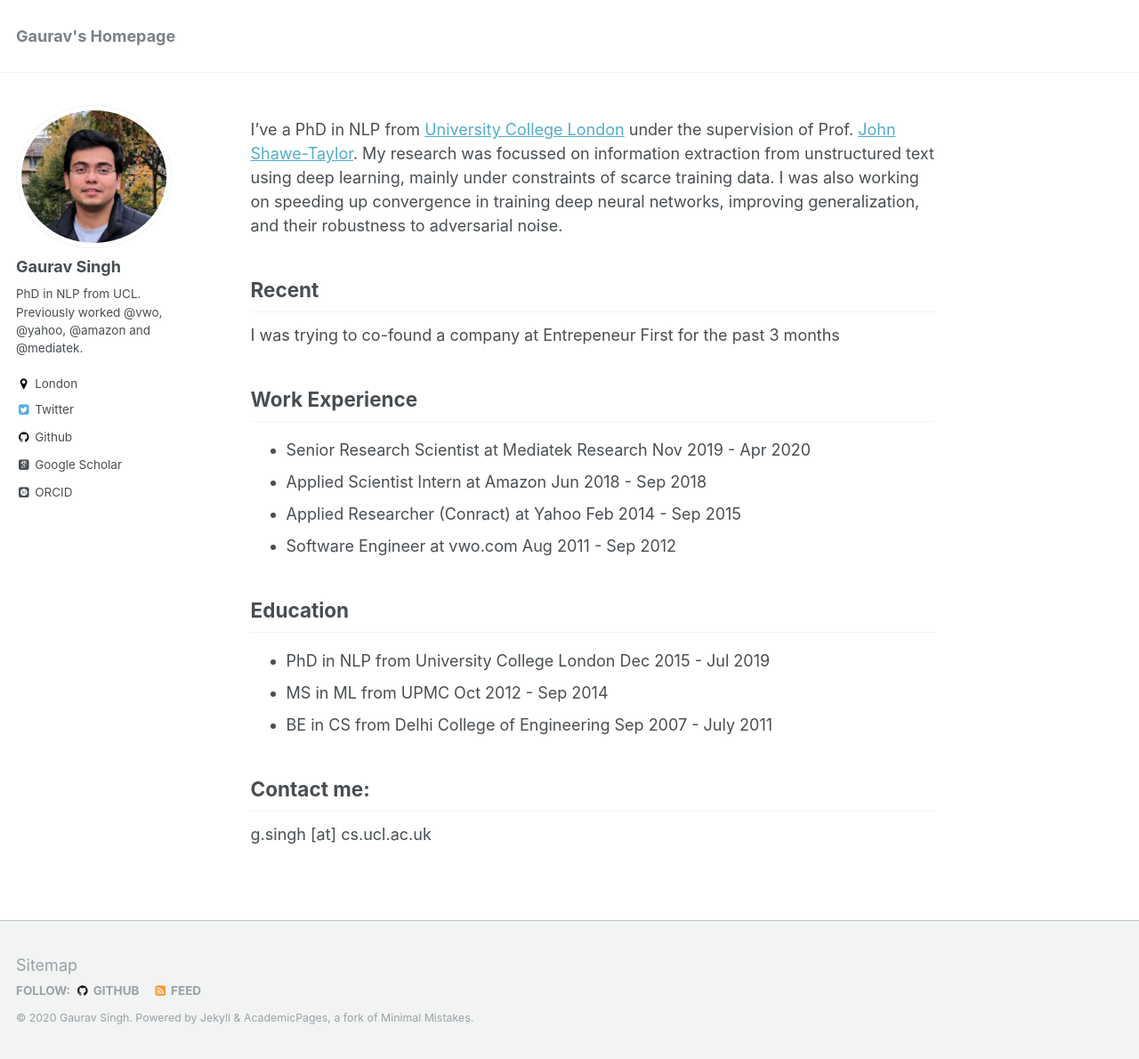
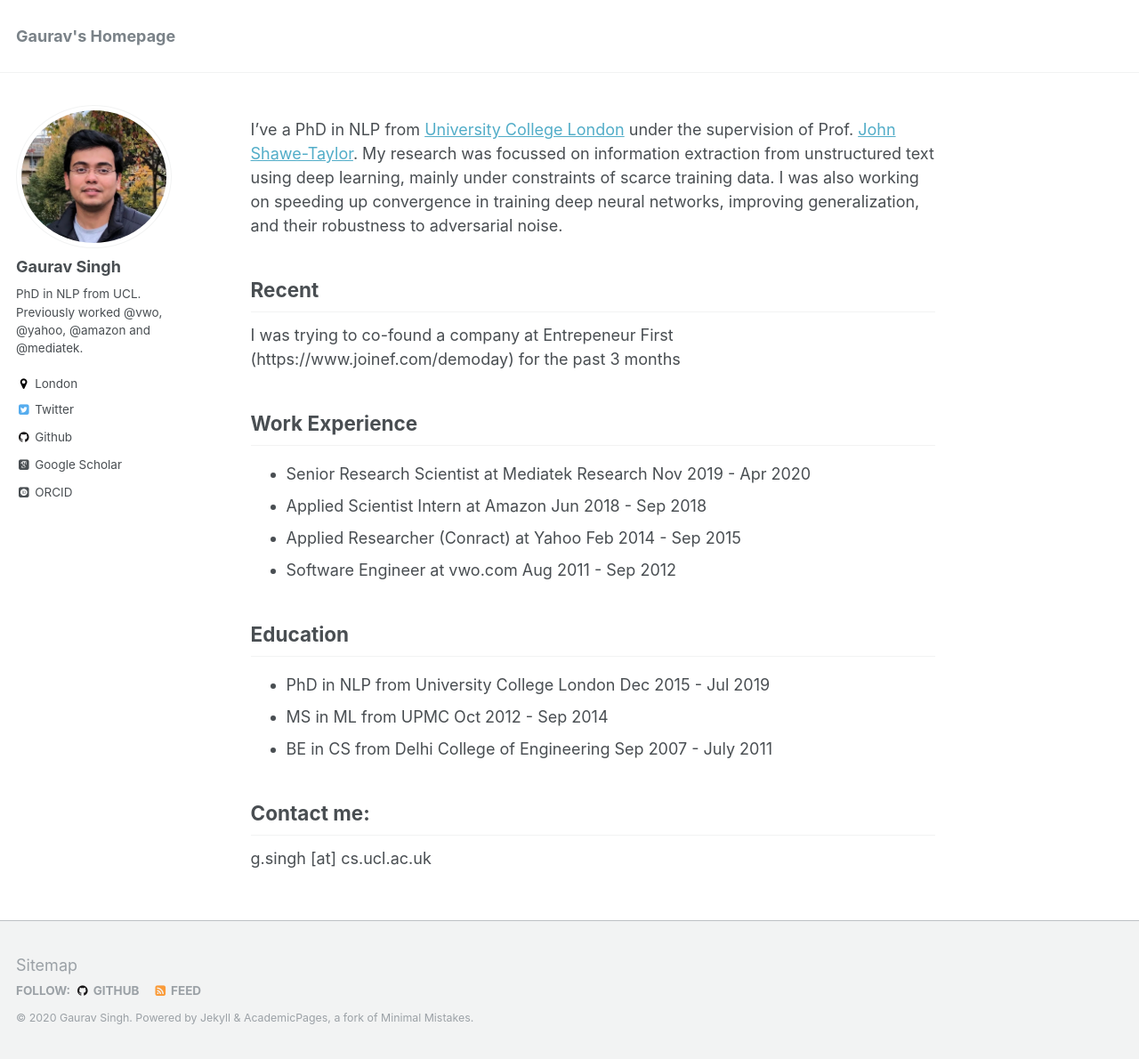
Before and after one commit to gauravsc/gauravsc.github.io, a Jekyll site: the page built from _pages/about.md, in a window 1280 px wide and 1190 px high. Shown: the whole window at 89% size. Built offline with Jekyll 4.4.1, drawn with Linux system fonts in a browser that asks for light colours; some web fonts are replaced; some of the changed lines change nothing that is shown.

Commit message:
Update about.md

```diff
--- a/_pages/about.md
+++ b/_pages/about.md
@@ -12,7 +12,7 @@ I've a PhD in NLP from <a href="https://www.ucl.ac.uk/">University College Londo
 
 Recent
 ------
-I was trying to co-found a company at Entrepeneur First for the past 3 months
+I was trying to co-found a company at Entrepeneur First (https://www.joinef.com/demoday) for the past 3 months
 
 Work Experience
 ------
```
